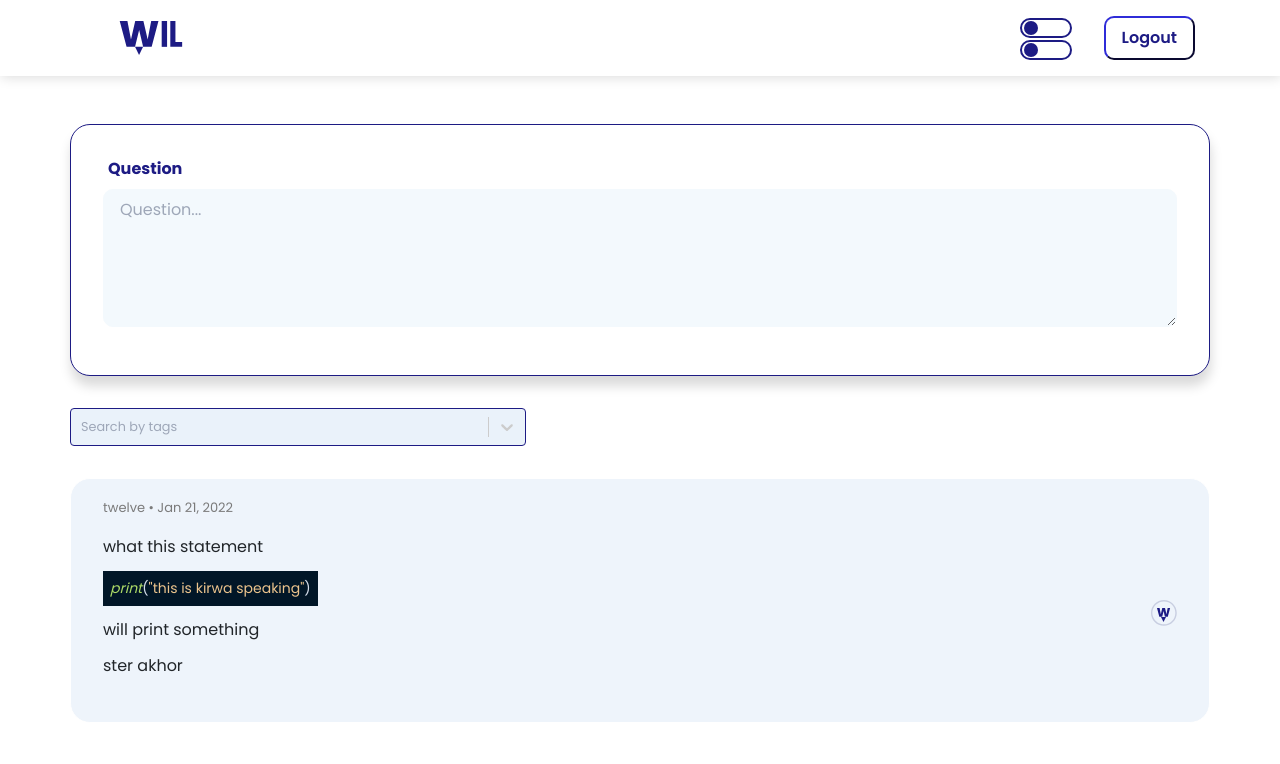
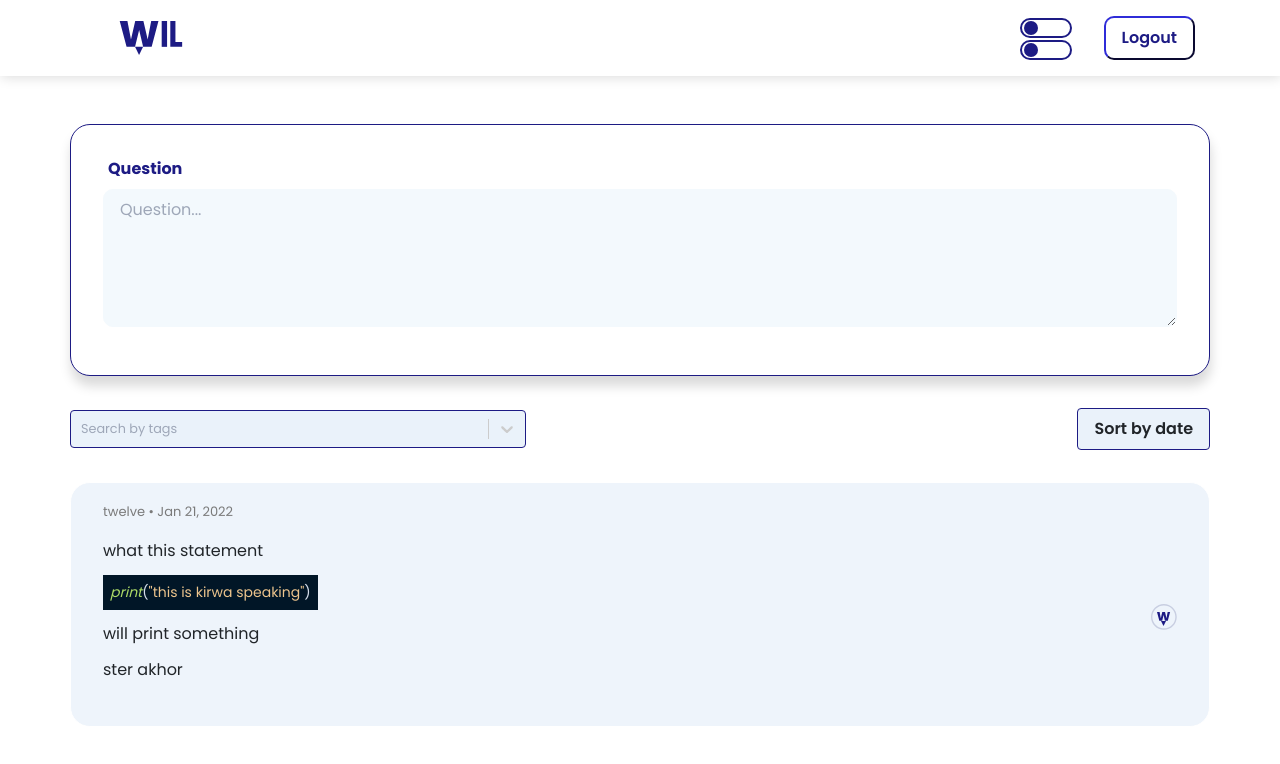
Before and after one commit to kirwa-KO/wil, a React (Vite) app: page / in a window 1280 px wide. Shown: the top 764 px of the page. Built offline with nearby package versions, Linux system fonts and the light colour scheme.

Commit message:
(home) add sort by date'

```diff
--- a/src/Components/UI/SearchFilter.jsx
+++ b/src/Components/UI/SearchFilter.jsx
@@ -20,6 +20,19 @@ const style = {
 function SearchFilter() {
 	const [selectedOption, setSelectedOption] = useState(null);
 	const tags = Tags.tags;
+	const [sort, setSort] = useState("");
+
+	const changeSortHandler = () => {
+		setSort(prevSort => {
+			if (prevSort === "")
+				return "asc";
+			else if (prevSort === "asc")
+				return "desc";
+			else
+				return "";
+		});
+	}
+
 
 	return (
 		<div className="search-container container">
@@ -33,6 +46,11 @@ function SearchFilter() {
 				classNamePrefix="react-select-pre"
 				placeholder="Search by tags "
 			/>
+			<div className="sort-date" onClick={changeSortHandler}>
+				{ sort === "" && <span>Sort by date</span> }
+				{ sort === "asc" && <span>Ascending</span> }
+				{ sort === "desc" && <span>Descending</span> }
+			</div>
 		</div>
 	);
 }
--- a/src/Components/UI/SearchFilter.scss
+++ b/src/Components/UI/SearchFilter.scss
@@ -4,6 +4,9 @@
 	padding: 0;
 	margin-top: 2rem;
 	margin-bottom: 2rem;
+	display: flex;
+	align-items: center;
+	justify-content: space-between;
 	.react-select {
 		width: 40%;
 		.react-select-pre__control {
@@ -11,4 +14,13 @@
 			border-color: $mainColor;
 		}
 	}
+	.sort-date {
+		background-color: $secondColor;
+		font-weight: 600;
+		padding: 0.5rem 1rem;
+		border-radius: 4px;
+		border: 1px solid $mainColor;
+		transition: all 0.3s ease-in-out;
+		cursor: pointer;
+	}
 }
```
